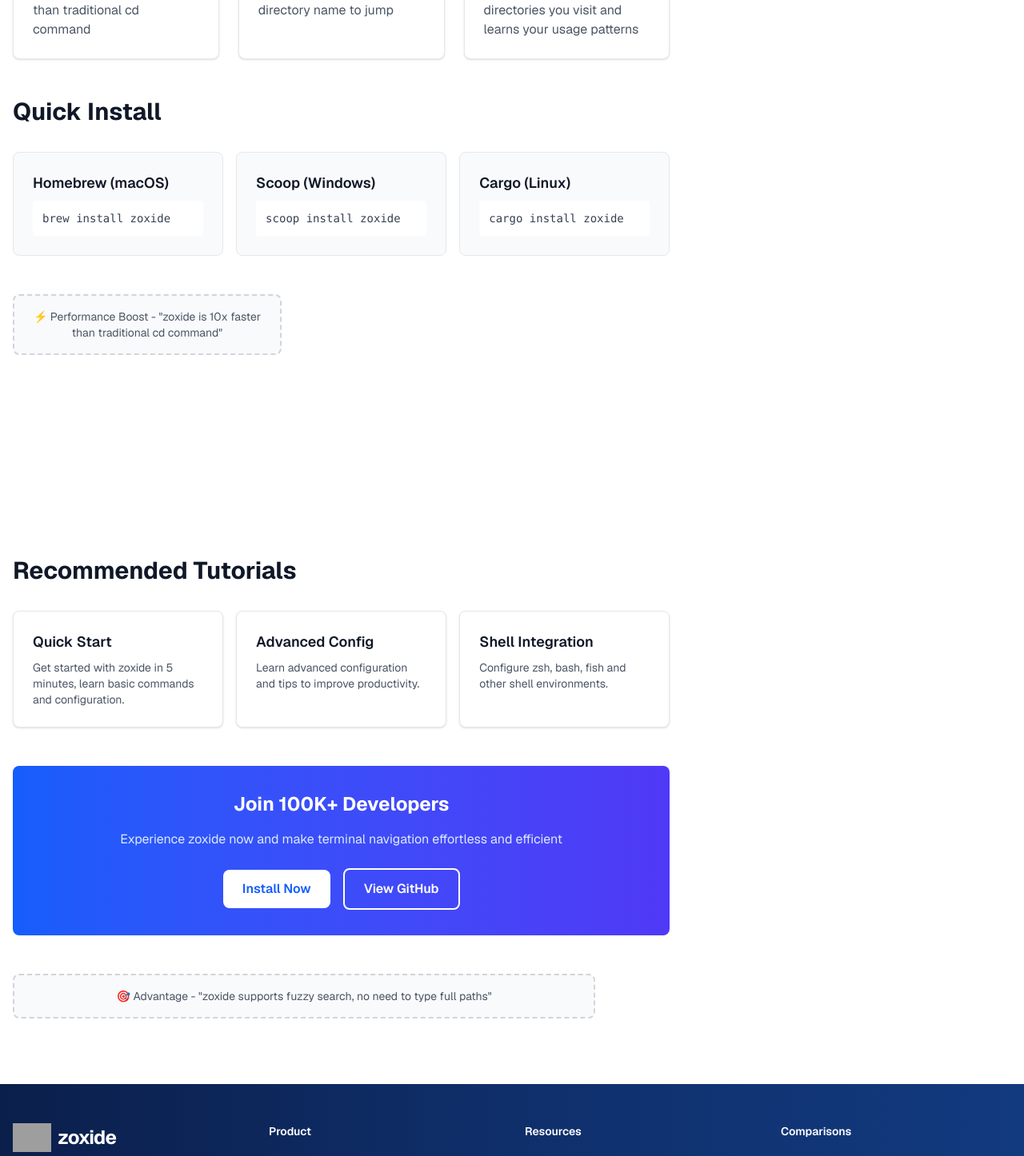
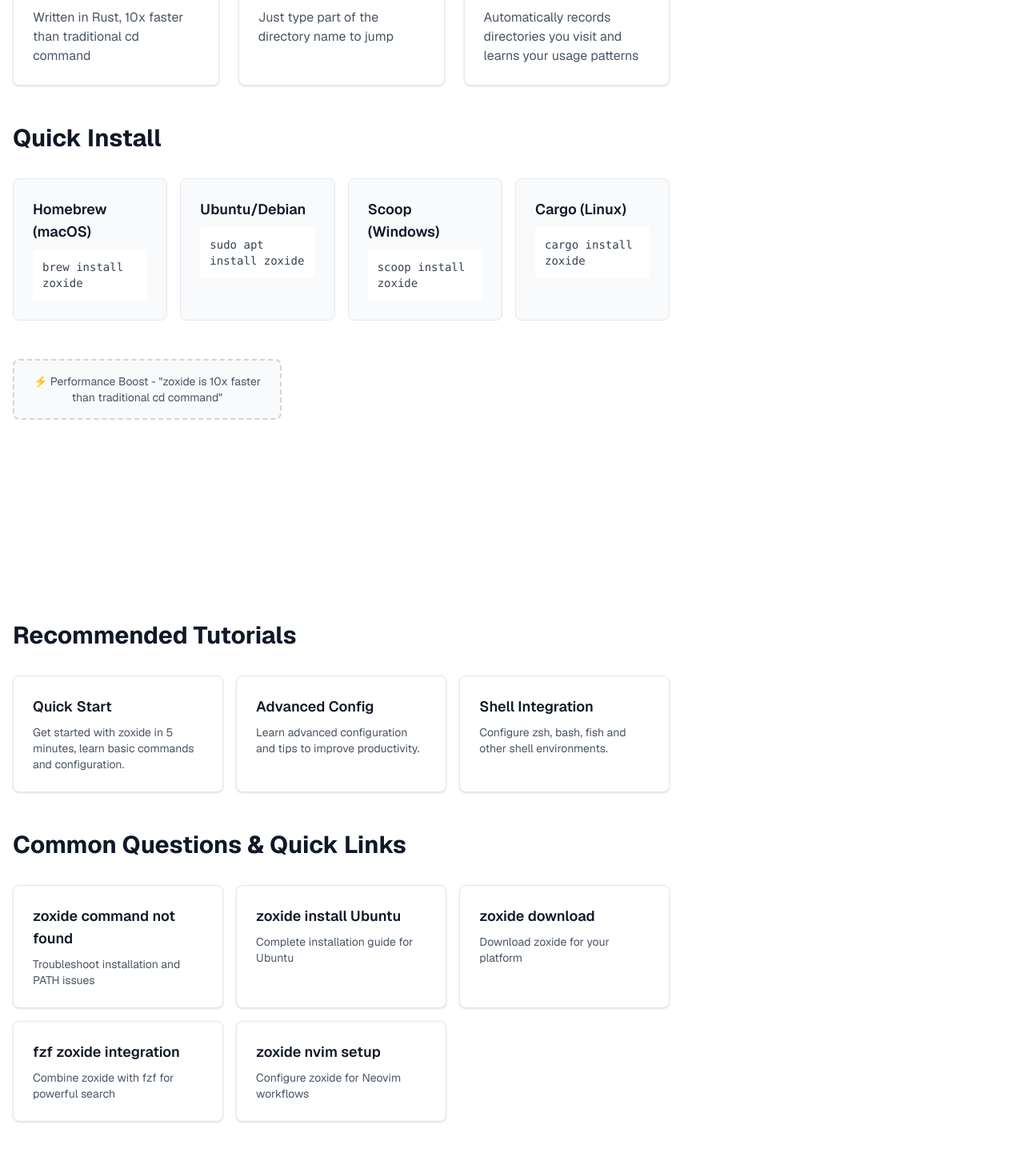
Before and after one commit to jiankn/zoxide, a Next.js app: page /en in a window 1280 px wide. Shown: the part 1330-2776 px from the top of the page at 80% size. Built offline with nearby package versions, Linux system fonts and the light colour scheme; no server answers; grey boxes are pictures that could not be loaded.

Commit message:
Optimize SEO for English homepage: Add target keywords (zoxide install Ubuntu, command not found, fzf zoxide, brew zoxide, autojump, etc.)

```diff
--- a/app/[locale]/page.tsx
+++ b/app/[locale]/page.tsx
@@ -2,14 +2,21 @@
 import AdSlot from '@/components/AdSlot/AdSlot';
 import { Link } from '@/i18n/routing';
 import { useTranslations } from 'next-intl';
-import { getTranslations } from 'next-intl/server';
+import { getTranslations, getLocale } from 'next-intl/server';
 import { Zap, Search, Brain } from 'lucide-react';
 
 export async function generateMetadata() {
   const t = await getTranslations('seo');
+  const locale = await getLocale();
+
+  // 根据语言设置不同的描述
+  const description = locale === 'en'
+    ? 'Learn how to zoxide install on Ubuntu, fix zoxide command not found errors, integrate with fzf zoxide, and use brew zoxide. Download zoxide and discover why it\'s better than autojump. Perfect for nvim users seeking faster terminal navigation.'
+    : 'zoxide 是一个智能的目录跳转工具，使用 Rust 编写，性能卓越。支持模糊搜索、学习你的使用习惯，让终端导航变得轻松高效。';
+
   return {
     title: t('titles.home'),
-    description: 'zoxide 是一个智能的目录跳转工具，使用 Rust 编写，性能卓越。支持模糊搜索、学习你的使用习惯，让终端导航变得轻松高效。',
+    description,
     keywords: t('main'),
   };
 }
@@ -72,13 +79,21 @@
               <h2 className="text-3xl font-bold text-gray-900 dark:text-white mb-8">
                 {t('installation.title')}
               </h2>
-              <div className="grid grid-cols-1 gap-4 md:grid-cols-3">
+              <div className="grid grid-cols-1 gap-4 md:grid-cols-2 lg:grid-cols-4">
                 <div className="rounded-lg border border-gray-200 bg-gray-50 p-6 dark:border-gray-800 dark:bg-gray-800">
                   <h3 className="text-lg font-semibold text-gray-900 dark:text-white mb-2">
                     Homebrew ({t('installation.macos')})
                   </h3>
                   <code className="block text-sm text-gray-700 dark:text-gray-300 bg-white dark:bg-gray-900 p-3 rounded">
                     brew install zoxide
+                  </code>
+                </div>
+                <div className="rounded-lg border border-gray-200 bg-gray-50 p-6 dark:border-gray-800 dark:bg-gray-800">
+                  <h3 className="text-lg font-semibold text-gray-900 dark:text-white mb-2">
+                    {t('installation.ubuntu')}
+                  </h3>
+                  <code className="block text-sm text-gray-700 dark:text-gray-300 bg-white dark:bg-gray-900 p-3 rounded">
+                    {t('installation.ubuntuCommand')}
                   </code>
                 </div>
                 <div className="rounded-lg border border-gray-200 bg-gray-50 p-6 dark:border-gray-800 dark:bg-gray-800">
@@ -145,6 +160,101 @@
               </div>
             </section>
 
+            {/* 常见问题/快速链接 */}
+            <section>
+              <h2 className="text-3xl font-bold text-gray-900 dark:text-white mb-8">
+                {t('quickLinks.title')}
+              </h2>
+              <div className="grid grid-cols-1 gap-4 md:grid-cols-2 lg:grid-cols-3">
+                <Link
+                  href="/blog/zoxide-command-not-found"
+                  className="rounded-lg border border-gray-200 bg-white p-6 shadow-sm transition-all hover:shadow-md dark:border-gray-800 dark:bg-gray-800"
+                >
+                  <h3 className="text-lg font-semibold text-gray-900 dark:text-white mb-2">
+                    {t('quickLinks.commandNotFound')}
+                  </h3>
+                  <p className="text-sm text-gray-600 dark:text-gray-400">
+                    {t('quickLinks.commandNotFoundDesc')}
+                  </p>
+                </Link>
+                <Link
+                  href="/tutorials/install-ubuntu"
+                  className="rounded-lg border border-gray-200 bg-white p-6 shadow-sm transition-all hover:shadow-md dark:border-gray-800 dark:bg-gray-800"
+                >
+                  <h3 className="text-lg font-semibold text-gray-900 dark:text-white mb-2">
+                    {t('quickLinks.installUbuntu')}
+                  </h3>
+                  <p className="text-sm text-gray-600 dark:text-gray-400">
+                    {t('quickLinks.installUbuntuDesc')}
+                  </p>
+                </Link>
+                <Link
+                  href="/download"
+                  className="rounded-lg border border-gray-200 bg-white p-6 shadow-sm transition-all hover:shadow-md dark:border-gray-800 dark:bg-gray-800"
+                >
+                  <h3 className="text-lg font-semibold text-gray-900 dark:text-white mb-2">
+                    {t('quickLinks.download')}
+                  </h3>
+                  <p className="text-sm text-gray-600 dark:text-gray-400">
+                    {t('quickLinks.downloadDesc')}
+                  </p>
+                </Link>
+                <Link
+                  href="/tutorials/fzf-integration"
+                  className="rounded-lg border border-gray-200 bg-white p-6 shadow-sm transition-all hover:shadow-md dark:border-gray-800 dark:bg-gray-800"
+                >
+                  <h3 className="text-lg font-semibold text-gray-900 dark:text-white mb-2">
+                    {t('quickLinks.fzfIntegration')}
+                  </h3>
+                  <p className="text-sm text-gray-600 dark:text-gray-400">
+                    {t('quickLinks.fzfIntegrationDesc')}
+                  </p>
+                </Link>
+                <Link
+                  href="/tutorials/advanced-config"
+                  className="rounded-lg border border-gray-200 bg-white p-6 shadow-sm transition-all hover:shadow-md dark:border-gray-800 dark:bg-gray-800"
+                >
+                  <h3 className="text-lg font-semibold text-gray-900 dark:text-white mb-2">
+                    {t('quickLinks.nvimIntegration')}
+                  </h3>
+                  <p className="text-sm text-gray-600 dark:text-gray-400">
+                    {t('quickLinks.nvimIntegrationDesc')}
+                  </p>
+                </Link>
+              </div>
+            </section>
+
+            {/* 相关工具 */}
+            <section>
+              <h2 className="text-3xl font-bold text-gray-900 dark:text-white mb-8">
+                {t('relatedTools.title')}
+              </h2>
+              <div className="grid grid-cols-1 gap-4 md:grid-cols-2">
+                <Link
+                  href="/comparisons"
+                  className="rounded-lg border border-gray-200 bg-white p-6 shadow-sm transition-all hover:shadow-md dark:border-gray-800 dark:bg-gray-800"
+                >
+                  <h3 className="text-lg font-semibold text-gray-900 dark:text-white mb-2">
+                    {t('relatedTools.autojump')}
+                  </h3>
+                  <p className="text-sm text-gray-600 dark:text-gray-400">
+                    {t('relatedTools.autojumpDesc')}
+                  </p>
+                </Link>
+                <Link
+                  href="/tutorials/fzf-integration"
+                  className="rounded-lg border border-gray-200 bg-white p-6 shadow-sm transition-all hover:shadow-md dark:border-gray-800 dark:bg-gray-800"
+                >
+                  <h3 className="text-lg font-semibold text-gray-900 dark:text-white mb-2">
+                    {t('relatedTools.fzf')}
+                  </h3>
+                  <p className="text-sm text-gray-600 dark:text-gray-400">
+                    {t('relatedTools.fzfDesc')}
+                  </p>
+                </Link>
+              </div>
+            </section>
+
             {/* CTA 区域 */}
             <section className="rounded-lg bg-gradient-to-r from-blue-600 to-indigo-600 p-8 text-center text-white">
               <h2 className="text-2xl font-bold mb-4">
```
Also changed, not shown: messages/en.json, messages/zh.json.
